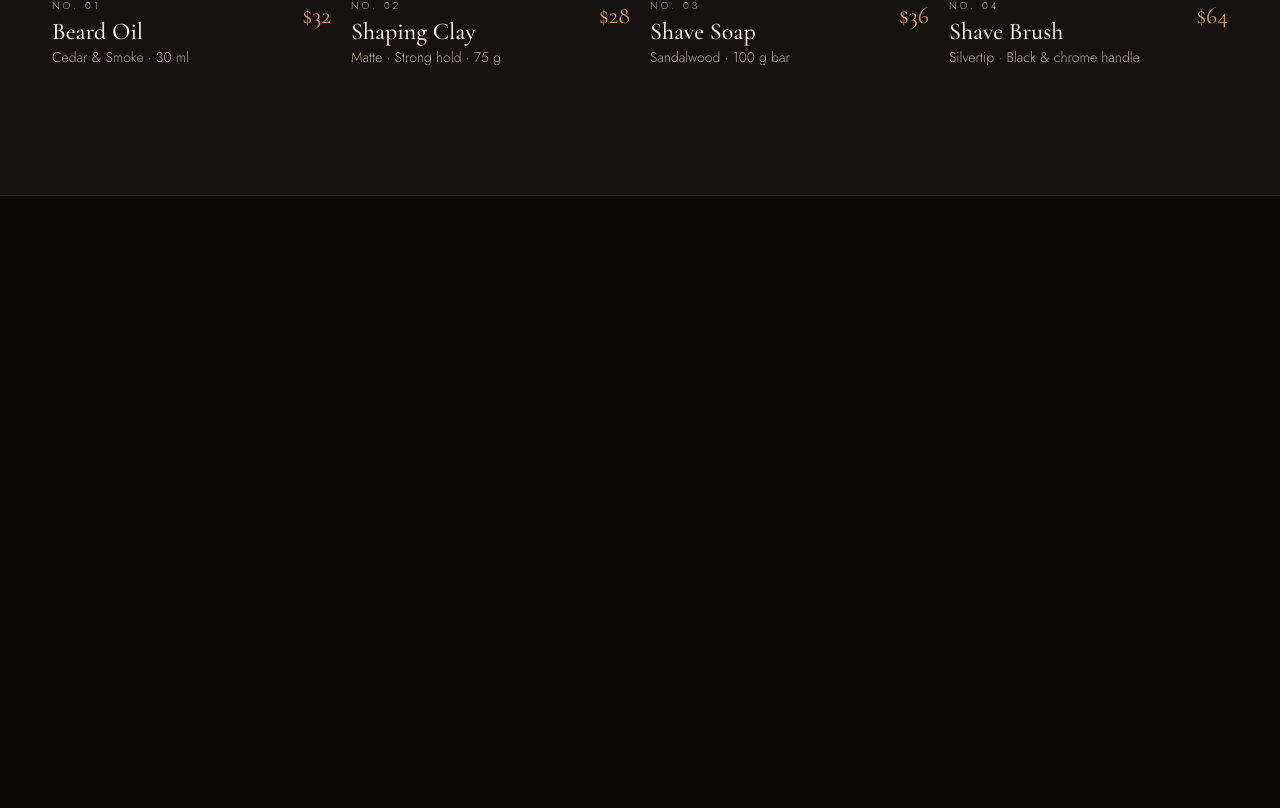
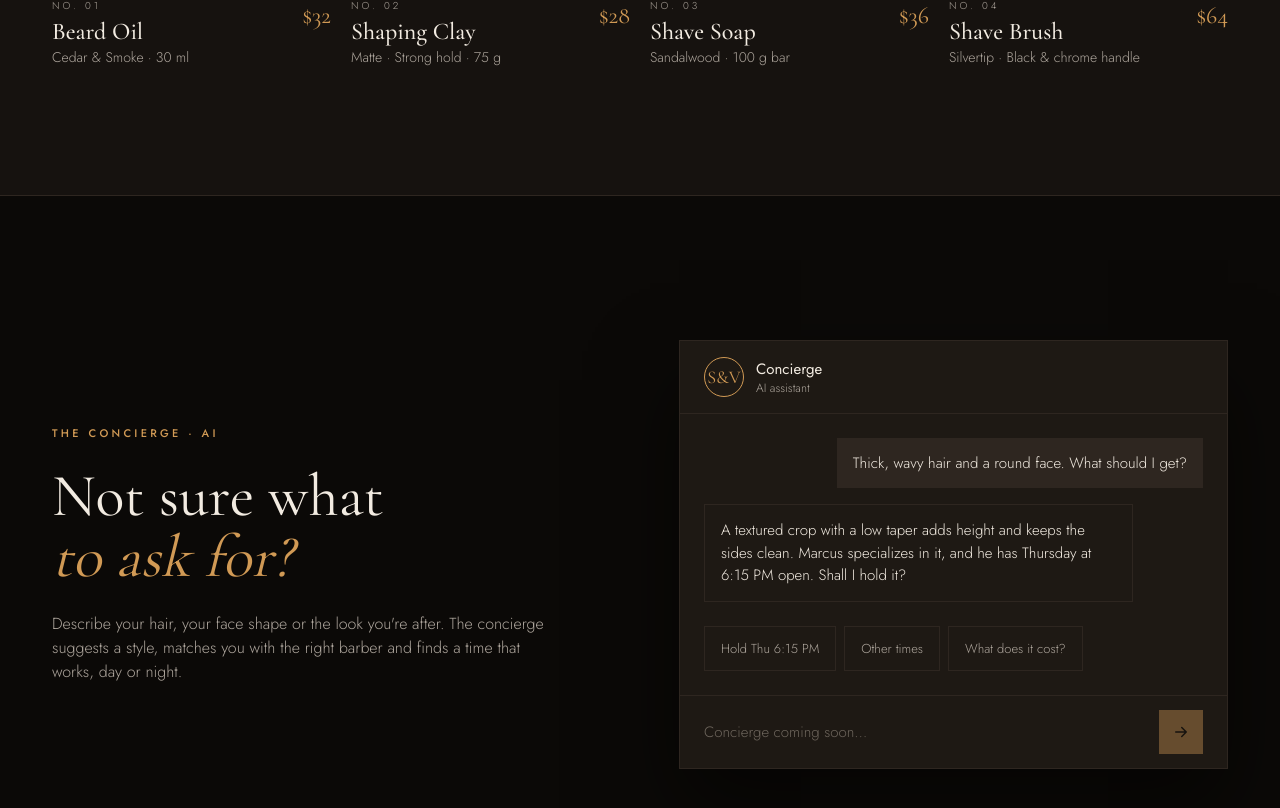
Before and after one commit to dev-rome/Sterling-Vane, a Next.js app: page / in a window 1280 px wide. Shown: the part 4536-5344 px from the top of the page. Before the commit the page ends 4732 px from the top, so only its background shows below. Built offline with nearby package versions, Linux system fonts and the light colour scheme.

Commit message:
feat: add AI concierge section with static chat preview

```diff
--- a/src/app/page.tsx
+++ b/src/app/page.tsx
@@ -4,6 +4,7 @@ import { OurStory } from "@/components/OurStory";
 import { Services } from "@/components/Services";
 import { Barbers } from "@/components/Barbers";
 import { Shop } from "@/components/Shop";
+import { Concierge } from "@/components/Concierge";
 
 export default function Home() {
   return (
@@ -15,6 +16,7 @@ export default function Home() {
         <Services />
         <Barbers />
         <Shop />
+        <Concierge />
       </main>
     </>
   );
--- /dev/null
+++ b/src/components/Concierge.tsx
@@ -0,0 +1,123 @@
+const exampleConversation = [
+  {
+    role: "user",
+    text: "Thick, wavy hair and a round face. What should I get?",
+  },
+  {
+    role: "assistant",
+    text: "A textured crop with a low taper adds height and keeps the sides clean. Marcus specializes in it, and he has Thursday at 6:15 PM open. Shall I hold it?",
+  },
+] as const;
+
+const suggestions = ["Hold Thu 6:15 PM", "Other times", "What does it cost?"];
+
+export function Concierge() {
+  return (
+    <section
+      id="concierge"
+      aria-labelledby="concierge-heading"
+      className="mx-auto flex max-w-site flex-col gap-14 px-5 py-24 md:flex-row md:items-center md:gap-20 md:px-8 md:py-36"
+    >
+      <div className="flex flex-col gap-6 md:flex-1">
+        <p className="text-[0.6875rem] font-medium tracking-[0.3em] text-amber uppercase">
+          The concierge · AI
+        </p>
+        <h2
+          id="concierge-heading"
+          className="font-display text-[clamp(2.5rem,1.75rem+3vw,3.75rem)] leading-[1.02] font-normal"
+        >
+          Not sure what
+          <br />
+          <em className="text-amber">to ask for?</em>
+        </h2>
+        <p className="max-w-[32em] text-stone">
+          Describe your hair, your face shape or the look you&apos;re after. The
+          concierge suggests a style, matches you with the right barber and
+          finds a time that works, day or night.
+        </p>
+      </div>
+
+      <div className="border border-line bg-card shadow-[0_2.5rem_5rem_rgba(0,0,0,0.5)] md:flex-1">
+        <div className="flex items-center gap-3 border-b border-line px-6 py-4">
+          <span
+            aria-hidden="true"
+            className="flex size-10 items-center justify-center rounded-full border border-amber font-display text-lg text-amber"
+          >
+            S&amp;V
+          </span>
+          <div>
+            <p className="text-[0.9375rem] font-normal">Concierge</p>
+            <p className="text-xs text-stone">AI assistant</p>
+          </div>
+        </div>
+
+        <ol
+          aria-label="Example conversation"
+          className="flex flex-col gap-4 p-6"
+        >
+          {exampleConversation.map((message, index) => (
+            <li
+              key={index}
+              className={
+                message.role === "user"
+                  ? "max-w-[80%] self-end bg-line px-4 py-3.5 text-[0.9375rem]"
+                  : "max-w-[86%] self-start border border-line px-4 py-3.5 text-[0.9375rem]"
+              }
+            >
+              <span className="sr-only">
+                {message.role === "user" ? "Guest:" : "Concierge:"}{" "}
+              </span>
+              {message.text}
+            </li>
+          ))}
+        </ol>
+
+        <ul
+          aria-label="Suggested replies"
+          className="flex flex-wrap gap-2 px-6 pb-6"
+        >
+          {suggestions.map((suggestion) => (
+            <li
+              key={suggestion}
+              className="border border-line px-4 py-3 text-[0.8125rem] text-stone"
+            >
+              {suggestion}
+            </li>
+          ))}
+        </ul>
+
+        <form className="flex items-center gap-3 border-t border-line px-6 py-3.5">
+          <label htmlFor="concierge-input" className="sr-only">
+            Message the concierge
+          </label>
+          <input
+            id="concierge-input"
+            type="text"
+            disabled
+            placeholder="Concierge coming soon…"
+            className="min-w-0 flex-1 bg-transparent py-2.5 text-[0.9375rem] placeholder:text-muted disabled:cursor-not-allowed"
+          />
+          <button
+            type="submit"
+            disabled
+            aria-label="Send message"
+            className="flex size-11 items-center justify-center bg-amber text-espresso disabled:opacity-40"
+          >
+            <svg
+              aria-hidden="true"
+              viewBox="0 0 24 24"
+              className="size-[1.125rem]"
+              fill="none"
+              stroke="currentColor"
+              strokeWidth="2"
+              strokeLinecap="round"
+              strokeLinejoin="round"
+            >
+              <path d="M5 12h14M13 6l6 6-6 6" />
+            </svg>
+          </button>
+        </form>
+      </div>
+    </section>
+  );
+}
```
